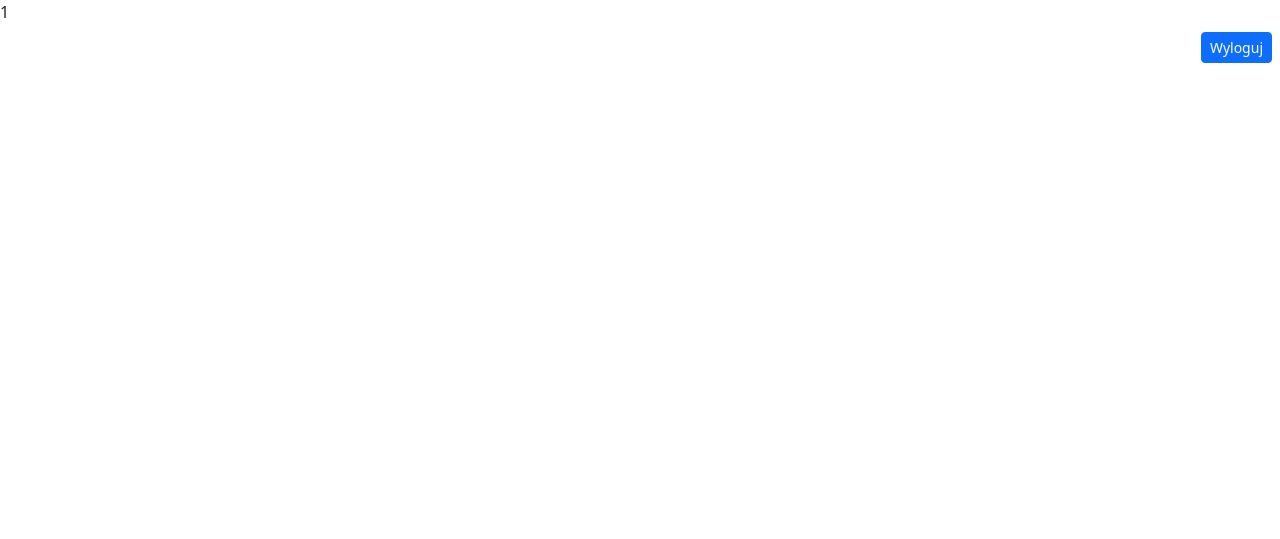
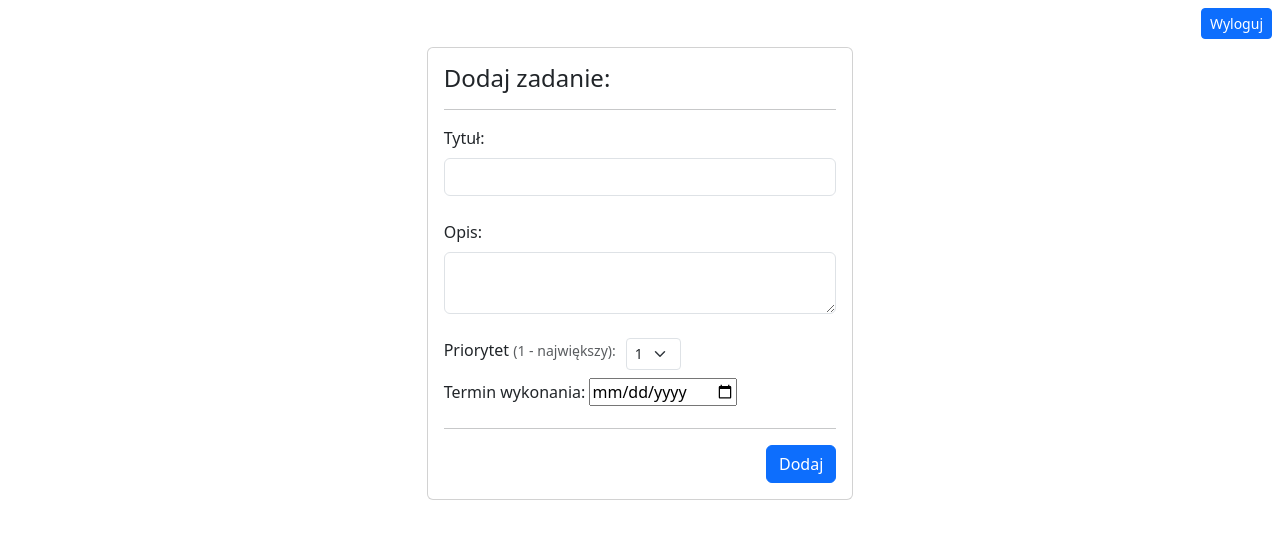
Before and after one commit to ggalir/tasks, a PHP site: page / in a window 1280 px wide. Before the commit the part shown is almost empty. Shown: the top 539 px of the page. Run offline with PHP 8.4, Linux system fonts and the light colour scheme; the visitor is signed in with stand-in values (Sample User, id 1).

Commit message:
tasks
added form for tasks

```diff
--- a/index.php
+++ b/index.php
@@ -12,7 +12,6 @@ if(@$_GET["action"] == "logout"){
 }
 
 $id = $_SESSION["id"];
-echo $id;
 
 ?>
 <!DOCTYPE html>
@@ -30,10 +29,44 @@ echo $id;
 </head>
 <body>
 
-<div class="w-100 d-flex p-2 position-absolute">
+<div class="w-100 d-flex p-2">
     <a href="index.php?action=logout" class="btn btn-primary ms-auto btn-sm">Wyloguj</a>
 </div>
 
 
+<div class="col-8 offset-2 col-md-4 offset-md-4 card">
+<div class="card-body">
+<form method="post">
+    <h4>Dodaj zadanie:</h4>
+    <hr>
+    <label class="form-label">Tytuł:</label>
+    <input type="text" name="title" class="form-control" required>
+    <br>
+    <label class="form-label">Opis:</label>
+    <textarea name="caption" class="form-control" required></textarea>
+    <br>
+    <div class="d-inline-flex">
+        <span class="form-label">Priorytet <span class="text-muted small">(1 - największy):</span> </span>
+        <div style="width: 10px;"></div>
+        <select class="form-select form-select-sm" name="priority" style="width: 55px;">
+            <option value="1">1</option>
+            <option value="2">2</option>
+            <option value="3">3</option>
+            <option value="4">4</option>
+            <option value="5">5</option>
+        </select>
+    </div>
+    <div class="mt-2">
+        <label class="form-label">Termin wykonania:</label>
+        <input type="date" name="date"  min="<?php echo date("Y-m-d"); ?>" required>
+    </div>
+    <hr>
+    <div class="d-flex flex-row-reverse">
+        <button class="btn btn-primary" type="submit">Dodaj</button>
+    </div>
+    </form>
+    </div>
+</div>
+
 </body>
 </html>
--- a/login.php
+++ b/login.php
@@ -54,7 +54,7 @@ if(isset($_POST["login"]) && isset($_POST["password"])){
             <button class="btn btn-primary btn-lg btn-block" type="submit">Zaloguj</button>
 
             <div class="text-center my-2">
-                <p>Nie posiadasz konta?<a href="register.php">Stwórz je!</a></p>
+                <p>Nie posiadasz konta? <a href="register.php">Stwórz je!</a></p>
             </div>
             </from>
           </div>
--- a/register.php
+++ b/register.php
@@ -62,7 +62,7 @@ if(isset($_POST["login"]) && isset($_POST["password"])){
             <button class="btn btn-primary btn-lg btn-block" type="submit">Stwórz konto</button>
 
             <div class="text-center my-2">
-                <p>Posiadasz konto?<a href="login.php">Zaloguj się!</a></p>
+                <p>Posiadasz konto? <a href="login.php">Zaloguj się!</a></p>
             </div>
             </from>
           </div>
```
